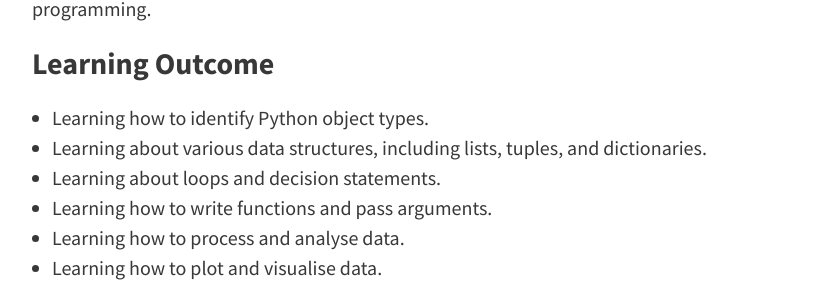
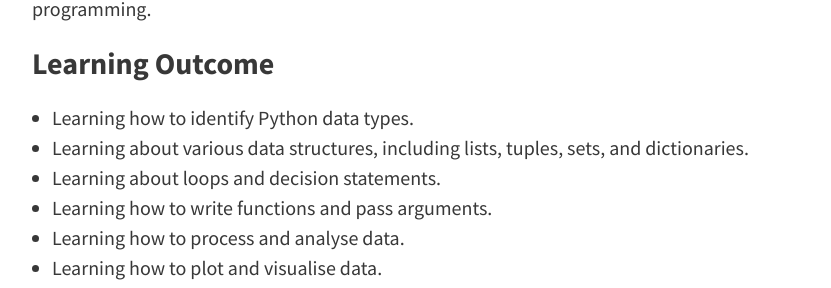
Before and after one commit to pwsafrica/pwsafrica.github.io, a Jekyll site: the page built from pages/2_pwsafrica18.md, in a window 1280 px wide and 900 px high, scrolled down 772 px. Shown: the part 155-443 px from the top of the window, without its empty margins (224-1055 px from the left). Built offline with Jekyll 4.4.1, drawn with Linux system fonts in a browser that asks for light colours.

Commit message:
Update 2_pwsafrica18.md

```diff
--- a/pages/2_pwsafrica18.md
+++ b/pages/2_pwsafrica18.md
@@ -12,8 +12,8 @@ The workshop will cover an intensive two-week long curriculum designed to train
 
 ### Learning Outcome
 <ul>
-<li> Learning how to identify Python object types. </li>
-<li> Learning about various data structures, including lists, tuples, and dictionaries. </li>
+<li> Learning how to identify Python data types. </li>
+<li> Learning about various data structures, including lists, tuples, sets, and dictionaries. </li>
 <li> Learning about loops and decision statements. </li>
 <li> Learning how to write functions and pass arguments. </li>
 <li> Learning how to process and analyse data. </li>
```
